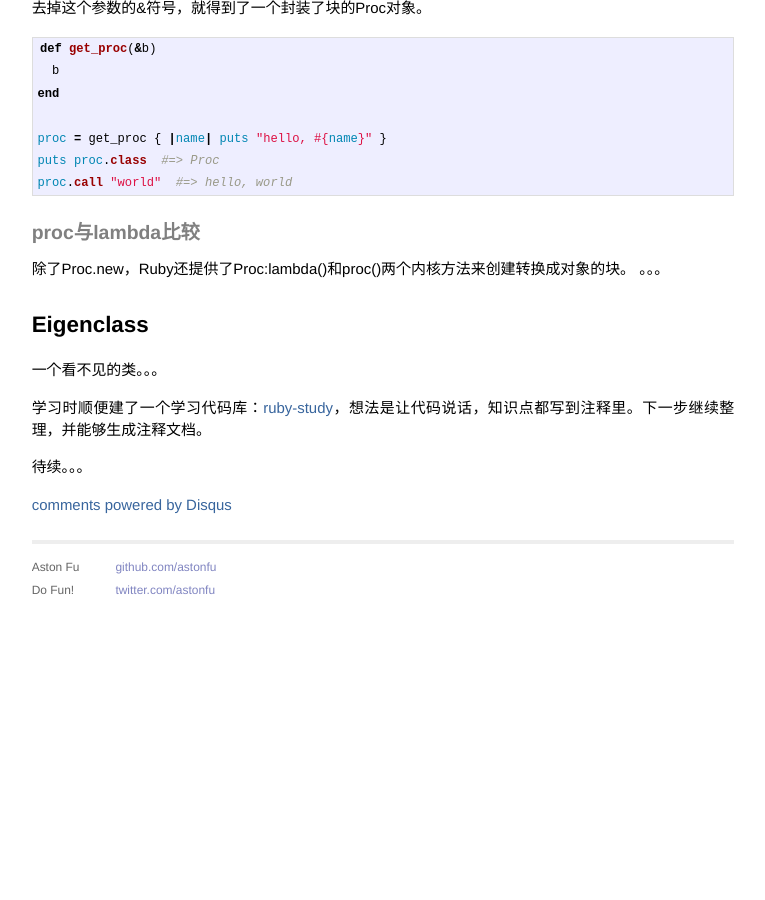
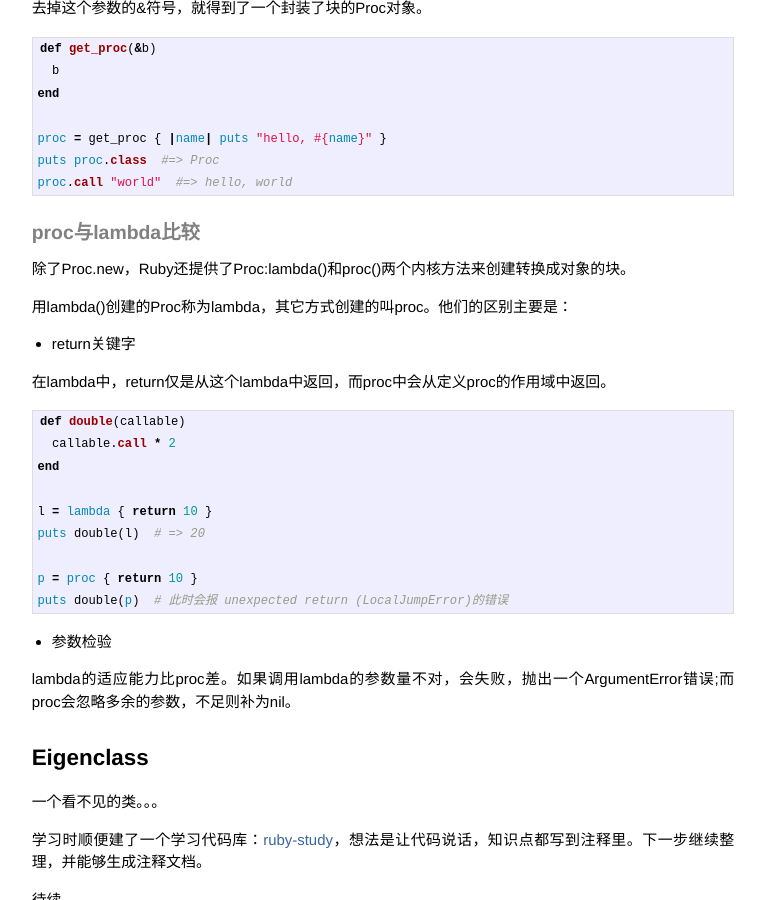
Before and after one commit to hulkfu/hulkfoo.github.io, a Jekyll site: the page built from _posts/2014-02-18-metaprogramming-ruby.md, in a window 1280 px wide and 900 px high, scrolled down 3208 px. Shown: the whole window, without its empty margins (257-1022 px from the left). Built offline with Jekyll 4.4.1, drawn with Linux system fonts in a browser that asks for light colours; Markdown is read by kramdown in place of the engine named in the settings; comment, search, counter and statistics services are not loaded; before the commit the page ends 3821 px from its top, so only the background shows below that.

Commit message:
lambda vs proc.

````diff
--- a/_posts/2014-02-18-metaprogramming-ruby.md
+++ b/_posts/2014-02-18-metaprogramming-ruby.md
@@ -140,7 +140,29 @@ proc.call "world"  #=> hello, world
 
 ## proc与lambda比较
 除了Proc.new，Ruby还提供了Proc:lambda()和proc()两个内核方法来创建转换成对象的块。
-。。。
+
+用lambda()创建的Proc称为lambda，其它方式创建的叫proc。他们的区别主要是：
+
+* return关键字
+
+在lambda中，return仅是从这个lambda中返回，而proc中会从定义proc的作用域中返回。
+
+```ruby
+def double(callable)
+  callable.call * 2
+end
+
+l = lambda { return 10 }
+puts double(l)  # => 20
+
+p = proc { return 10 }
+puts double(p)  # 此时会报 unexpected return (LocalJumpError)的错误
+```
+
+* 参数检验
+
+lambda的适应能力比proc差。如果调用lambda的参数量不对，会失败，抛出一个ArgumentError错误;而proc会忽略多余的参数，不足则补为nil。
+
 
 # Eigenclass
 一个看不见的类。。。
````
